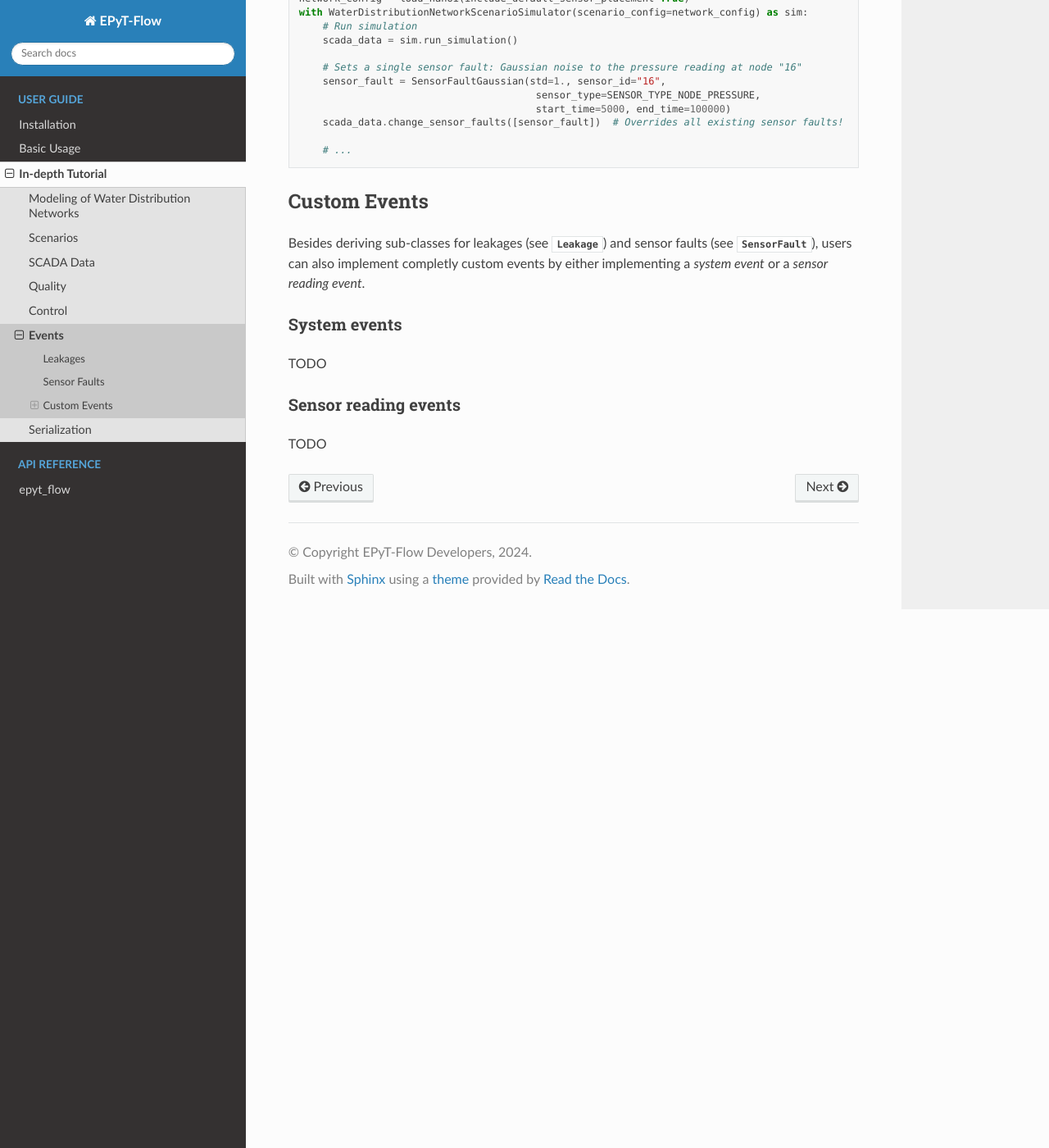
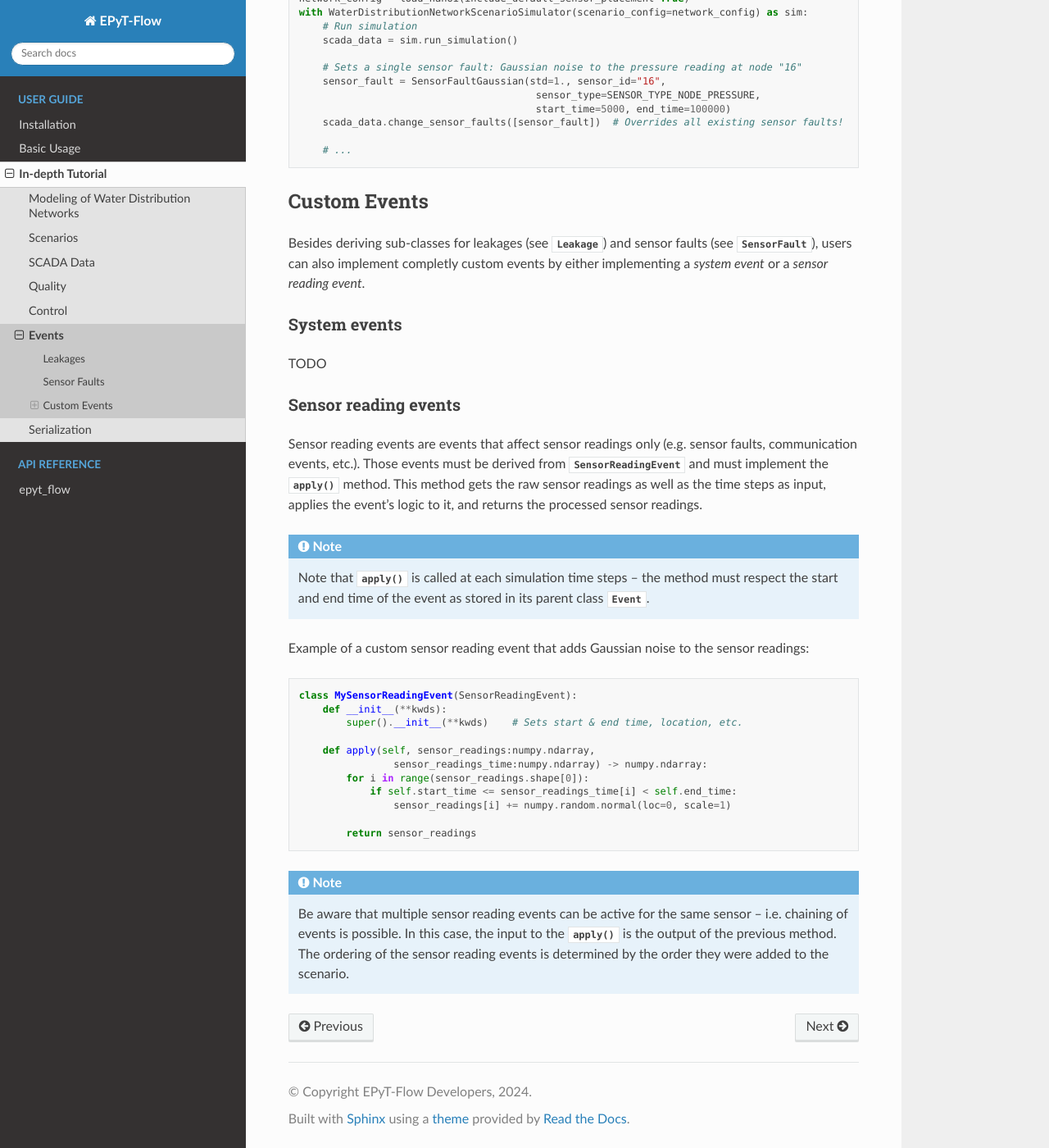
Before and after one commit to WaterFutures/EPyT-Flow, a Sphinx documentation site: the page built from docs/tut.events.rst, in a window 1280 px wide and 1400 px high, scrolled down 1946 px. Shown: the whole window at 82% size. Built offline with Sphinx 7.4.7 and the Read the Docs theme 2.0.0, drawn with Linux system fonts in a browser that asks for light colours.

Commit message:
Add tutorial on custom sensor reading events.

```diff
--- a/docs/tut.events.rst
+++ b/docs/tut.events.rst
@@ -129,4 +129,38 @@ TODO
 Sensor reading events
 ---------------------
 
-TODO
+Sensor reading events are events that affect sensor readings only (e.g. sensor faults,
+communication events, etc.). Those events must be derived from
+:class:`~epyt_flow.simulation.events.sensor_reading_event.SensorReadingEvent`
+and must implement the :func:`~epyt_flow.simulation.events.sensor_reading_event.SensorReadingEvent.apply`
+method. This method gets the raw sensor readings as well as the time steps as input, applies the event's logic to it, and
+returns the processed sensor readings.
+
+.. note::
+    Note that :func:`~epyt_flow.simulation.events.sensor_reading_event.SensorReadingEvent.apply`
+    is called at each simulation time steps -- the method must respect the start and end time of the event
+    as stored in its parent class :class:`~epyt_flow.simulation.events.event.Event`.
+
+Example of a custom sensor reading event that adds Gaussian noise to the sensor readings:
+
+.. code-block:: python
+
+    class MySensorReadingEvent(SensorReadingEvent):
+        def __init__(**kwds):
+            super().__init__(**kwds)    # Sets start & end time, location, etc.
+
+        def apply(self, sensor_readings:numpy.ndarray,
+                    sensor_readings_time:numpy.ndarray) -> numpy.ndarray:
+            for i in range(sensor_readings.shape[0]):
+                if self.start_time <= sensor_readings_time[i] < self.end_time:
+                    sensor_readings[i] += numpy.random.normal(loc=0, scale=1)
+
+            return sensor_readings
+
+.. note::
+
+    Be aware that multiple sensor reading events can be active for the same sensor --
+    i.e. chaining of events is possible. In this case, the input to the
+    :func:`~epyt_flow.simulation.events.sensor_reading_event.SensorReadingEvent.apply` is the
+    output of the previous method. The ordering of the sensor reading events is determined by
+    the order they were added to the scenario.
```
